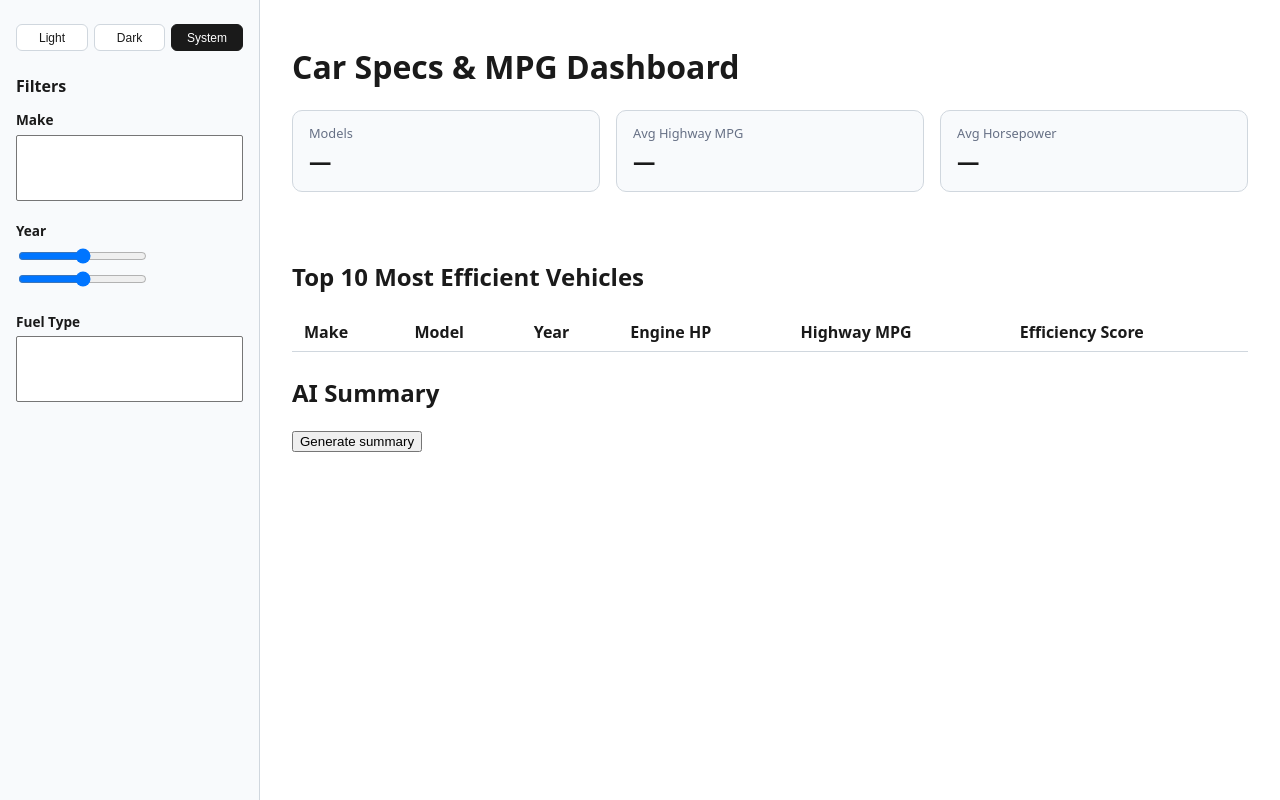
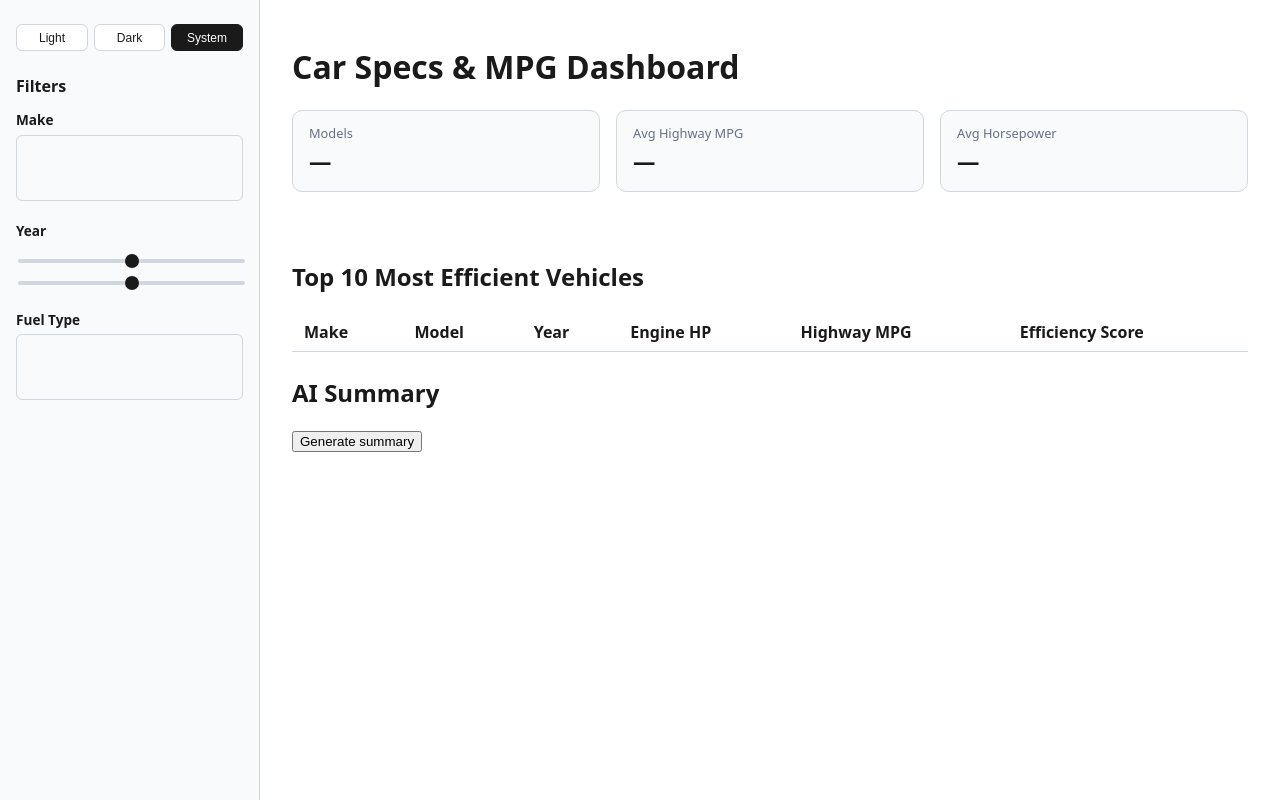
Before and after one commit to gavvahar/car-specs-explorer, a FastAPI app: page / in a window 1280 px wide. Run offline with FastAPI, Linux system fonts and the light colour scheme; data that the repository does not hold is empty; parts of the project's set-up code (start-up, migrations or seed data) failed here and were passed over; some libraries are stand-ins or nearby versions.

Commit message:
Theme the filter controls for dark mode
Selects, their option lists, and the year range sliders (both
WebKit and Firefox thumb/track pseudo-elements) previously kept
browser-default light styling regardless of the page theme. Wire
them to the existing --color-* custom properties. Pure CSS, no
JS/HTML changes.

```diff
--- a/Python/backend/static/css/dashboard.css
+++ b/Python/backend/static/css/dashboard.css
@@ -163,3 +163,54 @@ td {
   color: var(--color-text-muted);
   margin-bottom: 1.5rem;
 }
+
+select {
+  background: var(--color-surface);
+  color: var(--color-text);
+  border: 1px solid var(--color-border);
+  border-radius: 6px;
+}
+
+select option {
+  background: var(--color-surface);
+  color: var(--color-text);
+}
+
+input[type="range"] {
+  -webkit-appearance: none;
+  appearance: none;
+  width: 100%;
+  background: transparent;
+}
+
+input[type="range"]::-webkit-slider-runnable-track {
+  height: 4px;
+  background: var(--color-border);
+  border-radius: 2px;
+}
+
+input[type="range"]::-webkit-slider-thumb {
+  -webkit-appearance: none;
+  appearance: none;
+  width: 14px;
+  height: 14px;
+  border-radius: 50%;
+  background: var(--color-text);
+  margin-top: -5px;
+  cursor: pointer;
+}
+
+input[type="range"]::-moz-range-track {
+  height: 4px;
+  background: var(--color-border);
+  border-radius: 2px;
+}
+
+input[type="range"]::-moz-range-thumb {
+  width: 14px;
+  height: 14px;
+  border-radius: 50%;
+  background: var(--color-text);
+  border: none;
+  cursor: pointer;
+}
```
